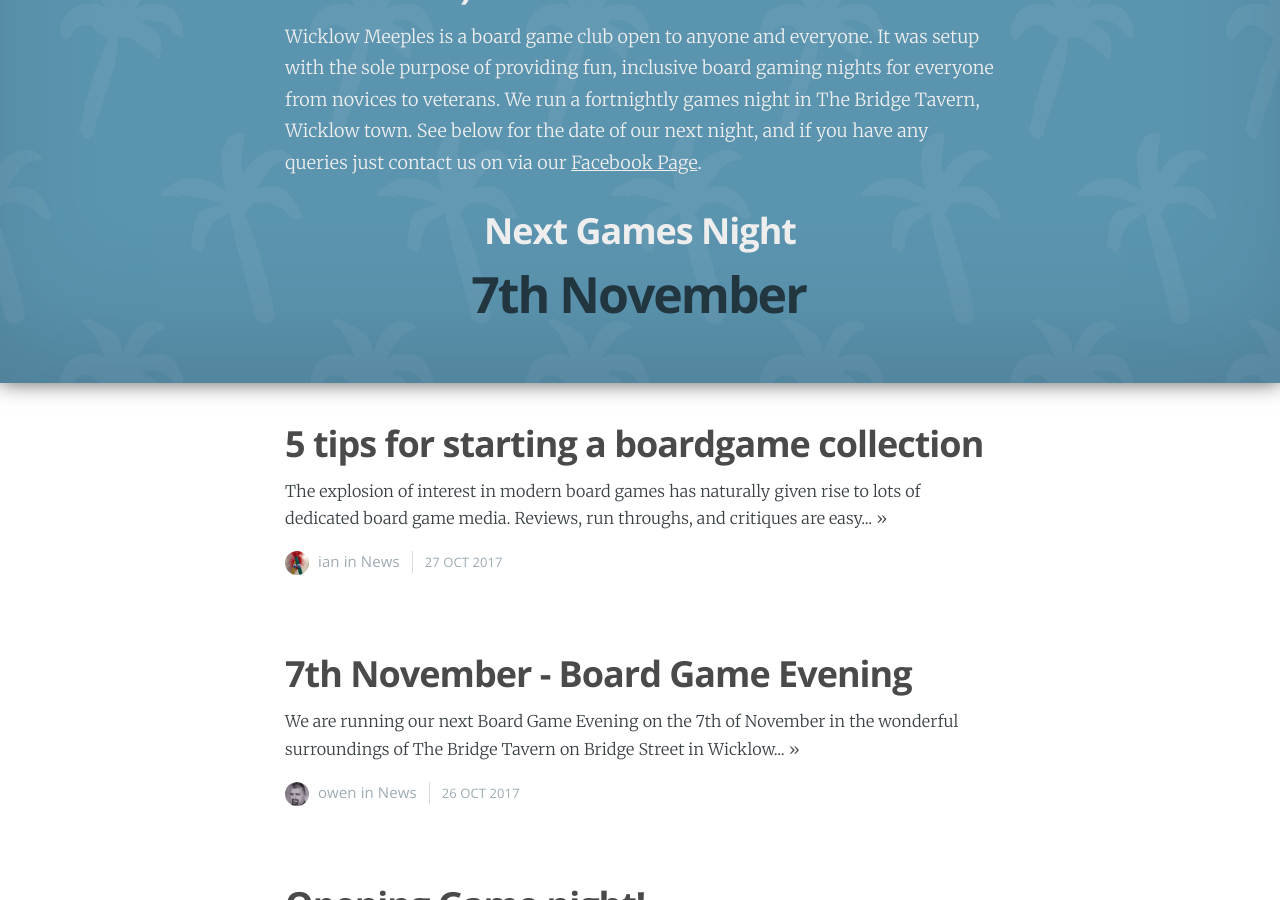
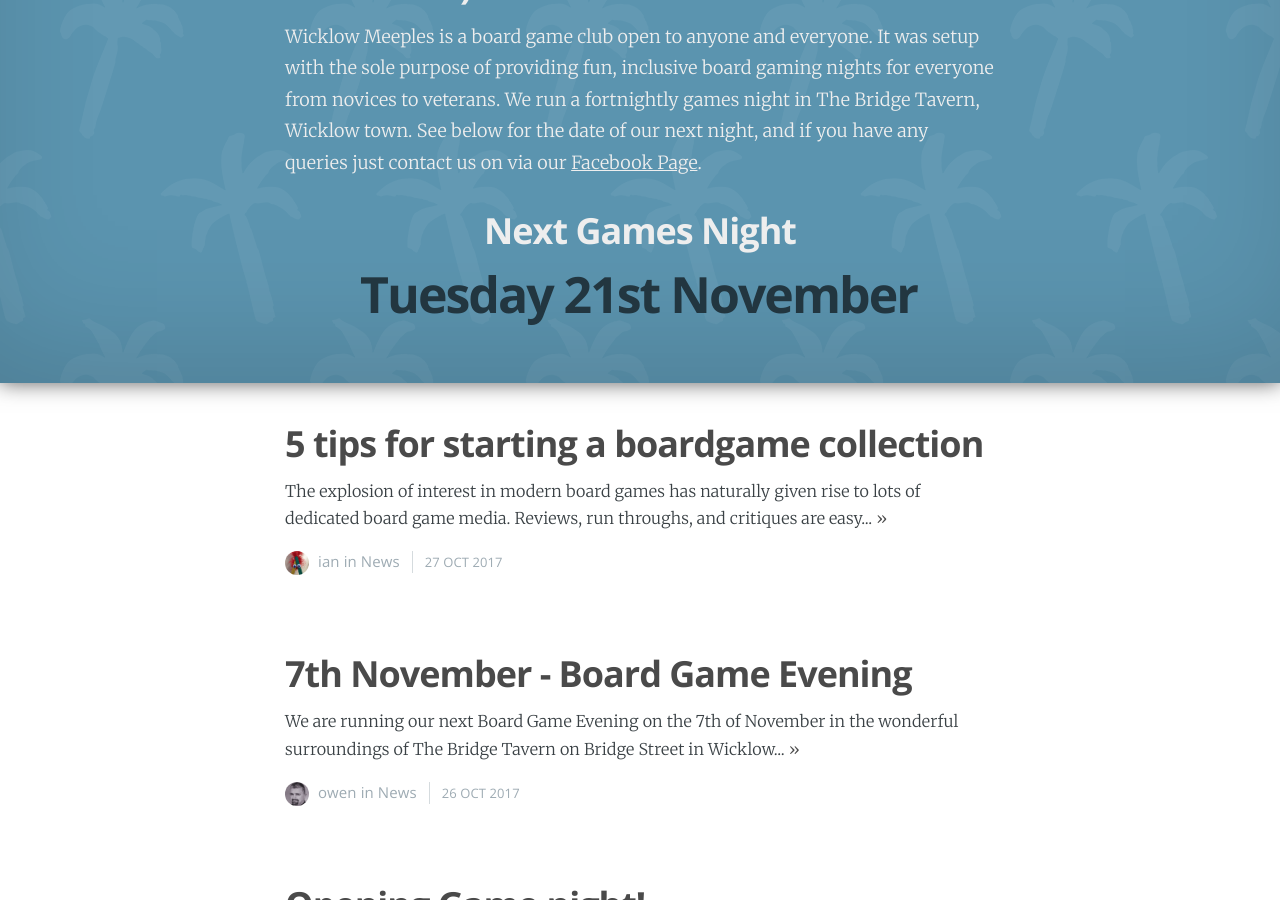
Before and after one commit to owenmcg/owenmcg.github.io, a Jekyll site: the page built from index.html, in a window 1280 px wide and 900 px high, scrolled down 1002 px. Built offline with Jekyll 4.4.1, drawn with Linux system fonts in a browser that asks for light colours; nearby versions of some CDN libraries; the list of posts is cut into pages by our own code.

Commit message:
updated next night date

```diff
--- a/index.html
+++ b/index.html
@@ -37,7 +37,7 @@ current: home
         <p class="post-excerpt">Wicklow Meeples is a board game club open to anyone and everyone. It was setup with the sole purpose of providing fun, inclusive board gaming nights for everyone from novices to veterans. We run a fortnightly games night in The Bridge Tavern, Wicklow town. See below for the date of our next night, and if you have any queries just contact us on via our <a href="https://www.facebook.com/wicklowmeeples/">Facebook Page</a>.
         </p>
         <h2 class="center">Next Games Night</h2>
-        <h1 class="center">7th November</h1>
+        <h1 class="center">Tuesday 21st November</h1>
     </div>
 </div>
 <main id="content" class="content" role="main">
```
